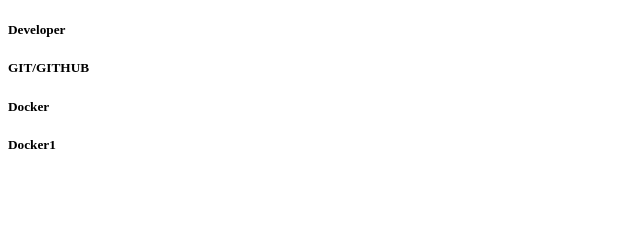
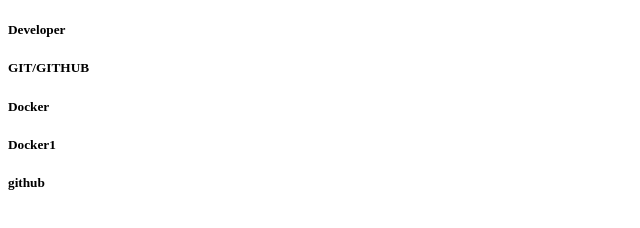
Before and after one commit to usmanDevelper/myrepo, a plain HTML site: page index.html in a window 1280 px wide. Shown: the full height of the page, 0-640 px from the left. Drawn offline with Linux system fonts and the light colour scheme.

Commit message:
remote push v1

```diff
--- a/index.html
+++ b/index.html
@@ -10,5 +10,6 @@
     <h5>GIT/GITHUB</h5>
     <h5>Docker</h5>
     <h5>Docker1</h5>
+    <h5>github</h5>
 </body>
 </html>
```
